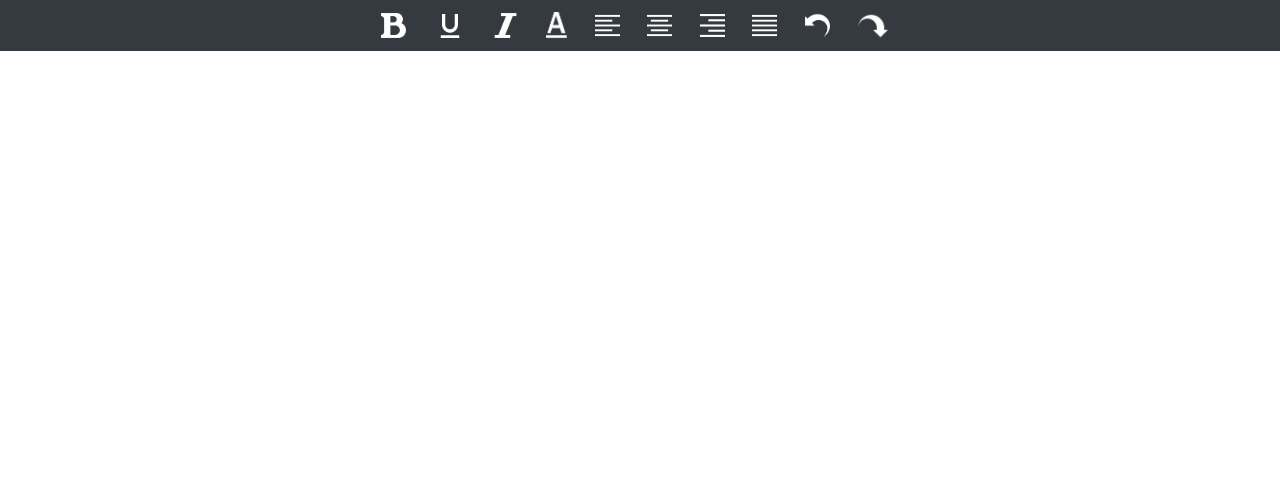
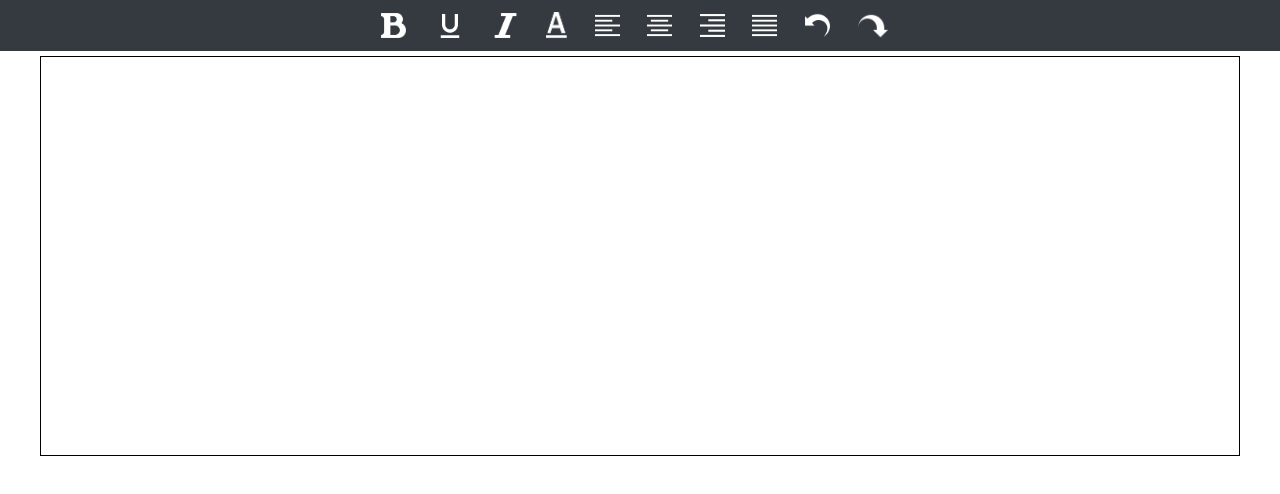
Before and after one commit to ChamodUthpala/TextEditor-Assignment1, a plain HTML site: page index.html in a window 1280 px wide. Drawn offline with nearby package versions, Linux system fonts and the light colour scheme.

Commit message:
Create TextArea
Add text area and add necessary styles

```diff
--- a/Style.css
+++ b/Style.css
@@ -13,3 +13,12 @@ button:hover{
     display: flex;
     text-align: center;
 }
+
+#textArea{
+    border: 1px solid black;
+    height: 400px;
+    max-width: 1200px;
+    margin: 5px auto;
+    padding: 5px;
+    font-size: 18px;
+}
--- a/index.html
+++ b/index.html
@@ -50,6 +50,8 @@
         </div>
     </div>
 
+    <!-- Text Area -->
+    <div id="textArea" contenteditable="true"></div>
 
     <!-- jQuery first, then Popper.js, then Bootstrap JS -->
     <script src="https://code.jquery.com/jquery-3.2.1.slim.min.js" integrity="sha384-KJ3o2DKtIkvYIK3UENzmM7KCkRr/rE9/Qpg6aAZGJwFDMVNA/GpGFF93hXpG5KkN" crossorigin="anonymous"></script>
```
